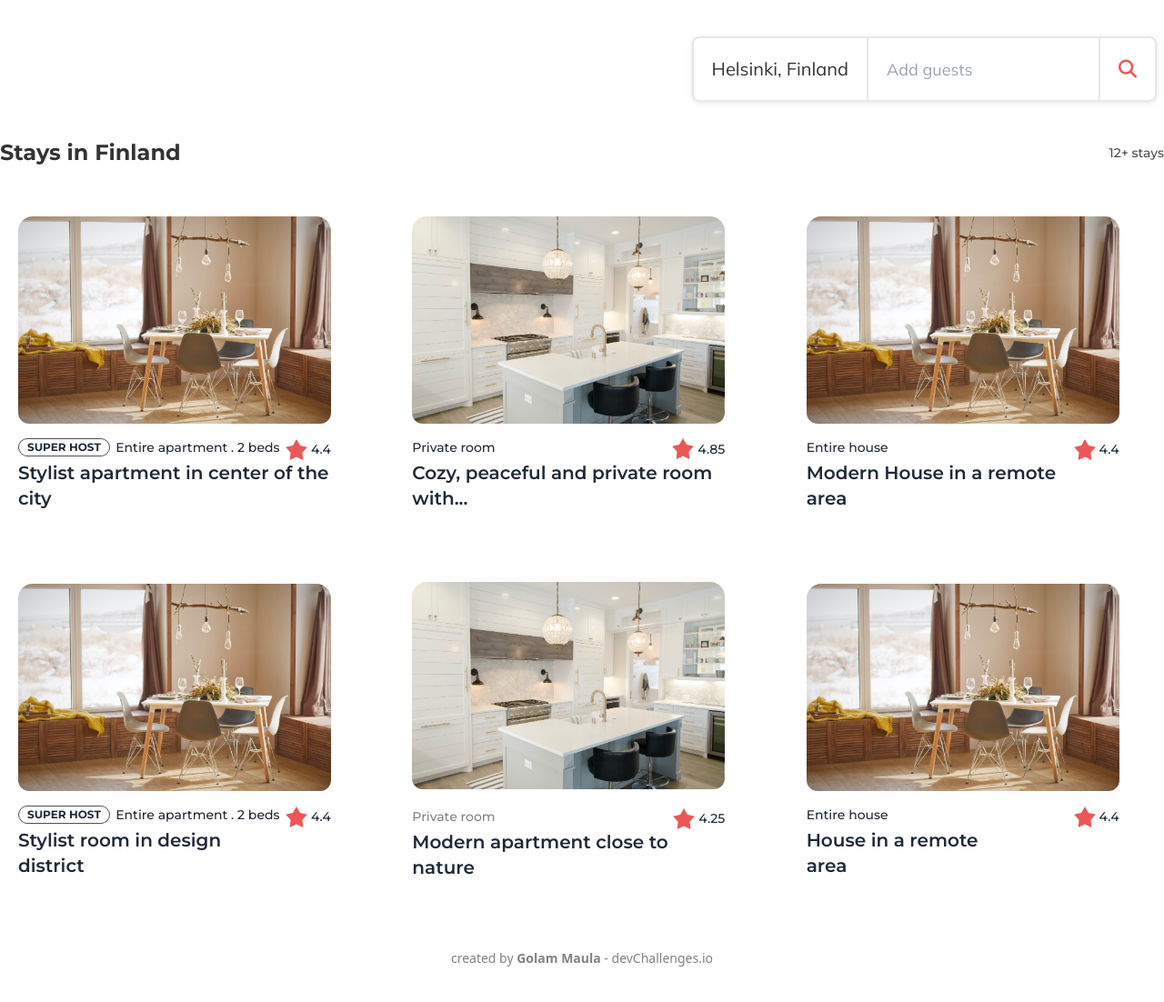
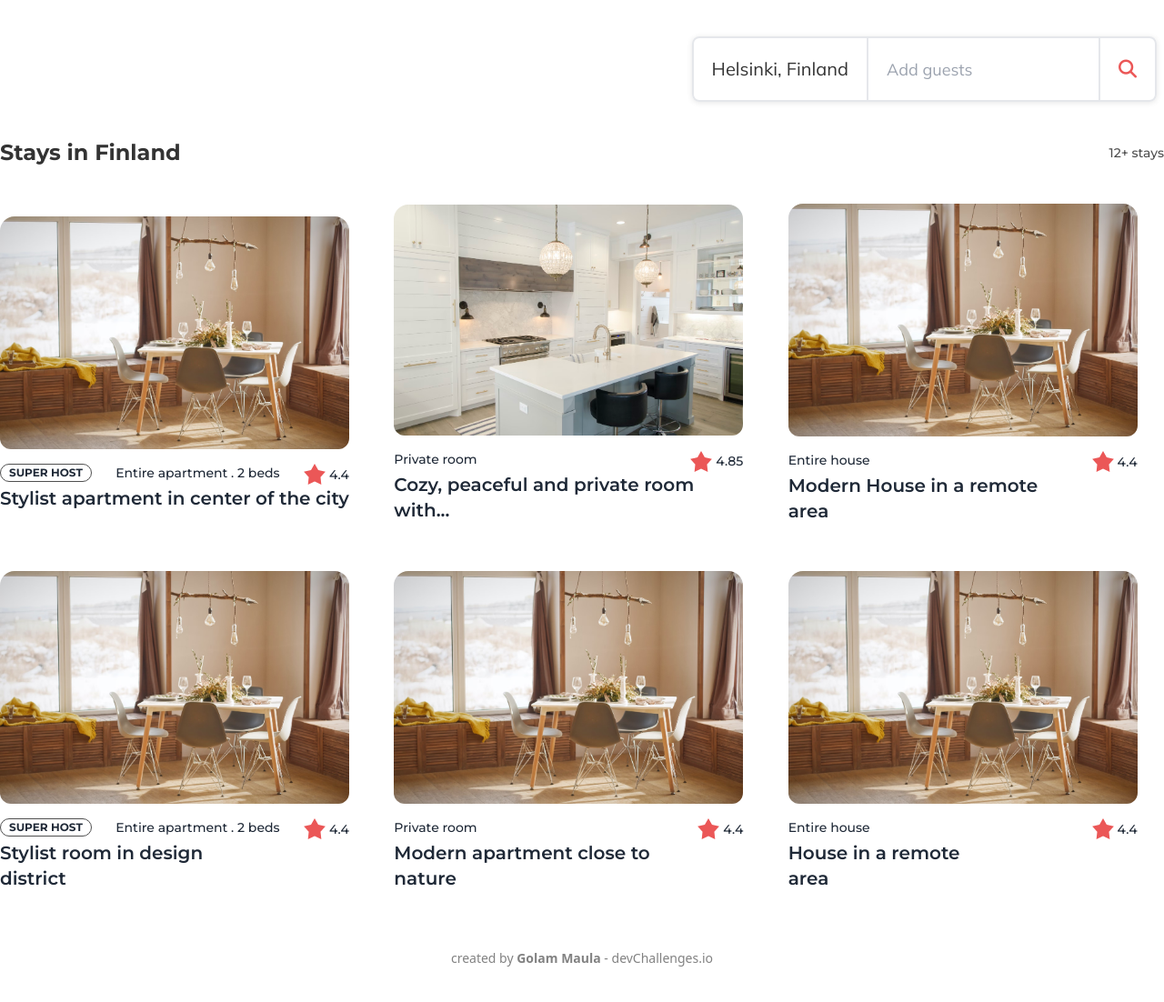
Before and after one commit to gmlincoln/Windbnb, a plain HTML site: page index.html in a window 1280 px wide. Shown: the whole page at 91% size. Drawn offline with nearby package versions, Linux system fonts and the light colour scheme.

Commit message:
fully-responsive-with-modification

```diff
--- a/index.html
+++ b/index.html
@@ -70,7 +70,7 @@
         <!-- Card -->
         <div class="mt-8 w-[100%] grid grid-cols-1 lg:grid-cols-3 lg:gap-5 justify-center items-center">
           <!-- card-1 -->
-          <div class="card w-80 h-96 lg:w-96 justify-center items-center p-5">
+          <div class="card w-[100%] h-96 lg:w-96 justify-center px-4 lg:px-0">
             <figure><img class="rounded-xl" src="images/p1.avif" alt="Hotel Room" /></figure>
             <div class="flex flex-col py-4 justify-between ">
               <div class="flex flex-row w-[100%] justify-between gap-1">
@@ -92,7 +92,7 @@
             </div>
           </div>
           <!-- card-2 -->
-          <div class="card w-80 h-96 lg:w-96 justify-center items-center p-5">
+          <div class="card w-[100%] h-96 lg:w-96 justify-center px-4 lg:px-0">
             <figure><img class="rounded-xl" src="images/p6.avif" alt="Hotel Room" /></figure>
             <div class="flex flex-col py-4 justify-between ">
               <div class="flex flex-row w-[100%] justify-between gap-1">
@@ -112,7 +112,7 @@
             </div>
           </div>
           <!-- card-3 -->
-          <div class="card w-80 h-96 lg:w-96 justify-center p-5">
+          <div class="card w-[100%] h-96 lg:w-96 justify-center px-4 lg:px-0">
             <figure><img class="rounded-xl" src="images/p1.avif" alt="Hotel Room" /></figure>
             <div class="flex flex-col py-4 justify-between">
               <div class="flex flex-row w-[100%] justify-between gap-1">
@@ -132,7 +132,7 @@
             </div>
           </div>
           <!-- card-4 -->
-          <div class="card w-80 h-96 lg:w-96 justify-center p-5">
+          <div class="card w-[100%] h-96 lg:w-96 justify-center px-4 lg:px-0">
             <figure><img class="rounded-xl" src="images/p1.avif" alt="Hotel Room" /></figure>
             <div class="flex flex-col py-4 justify-between">
               <div class="flex flex-row w-[100%] justify-between gap-1">
@@ -155,32 +155,12 @@
             </div>
           </div>
           <!-- card-5 -->
-          <div class="card w-80 h-96 lg:w-96 justify-between p-5">
-            <figure><img class="rounded-xl" src="images/p6.avif" alt="Hotel Room" /></figure>
-            <div class="flex flex-col py-4 justify-between">
-              <div class="flex flex-row w-[100%] justify-between gap-1">
-
-                <div class="text-xs lg:text-sm text-[#828282]">
-                  <p>Private room</p>
-                </div>
-                <div class="rating flex flex-row items-center gap-1">
-                  <input name="rating-2" class="mask mask-star-2 bg-[#EB5757]" checked />
-                  <span class="text-xs lg:text-sm"> 4.25</span>
-
-                </div>
-              </div>
-              <h2 class="card-title">
-                Modern apartment close to nature
-              </h2>
-            </div>
-          </div>
-          <!-- card-6 -->
-          <div class="card w-80 h-96 lg:w-96 justify-center p-5">
+          <div class="card w-[100%] h-96 lg:w-96 justify-center px-4 lg:px-0">
             <figure><img class="rounded-xl" src="images/p1.avif" alt="Hotel Room" /></figure>
             <div class="flex flex-col py-4 justify-between">
               <div class="flex flex-row w-[100%] justify-between gap-1">
                 <div class="text-xs lg:text-sm text-[#828282">
-                  <p>Entire house </p>
+                  <p>Private room</p>
                 </div>
                 <div class="rating flex flex-row items-center gap-1">
                   <input name="rating-2" class="mask mask-star-2 bg-[#EB5757]" checked />
@@ -189,7 +169,27 @@
                 </div>
               </div>
               <h2 class="card-title text-left">
-                House in a remote  <br>
+                Modern apartment close to <br>
+                nature
+              </h2>
+            </div>
+          </div>
+          <!-- card-6 -->
+          <div class="card w-[100%] h-96 lg:w-96 justify-center px-4 lg:px-0">
+            <figure><img class="rounded-xl" src="images/p1.avif" alt="Hotel Room" /></figure>
+            <div class="flex flex-col py-4 justify-between">
+              <div class="flex flex-row w-[100%] justify-between gap-1">
+                <div class="text-xs lg:text-sm text-[#828282">
+                  <p>Entire house</p>
+                </div>
+                <div class="rating flex flex-row items-center gap-1">
+                  <input name="rating-2" class="mask mask-star-2 bg-[#EB5757]" checked />
+                  <span class="text-xs lg:text-sm"> 4.4</span>
+
+                </div>
+              </div>
+              <h2 class="card-title text-left">
+                House in a remote <br>
                 area
               </h2>
             </div>
```
